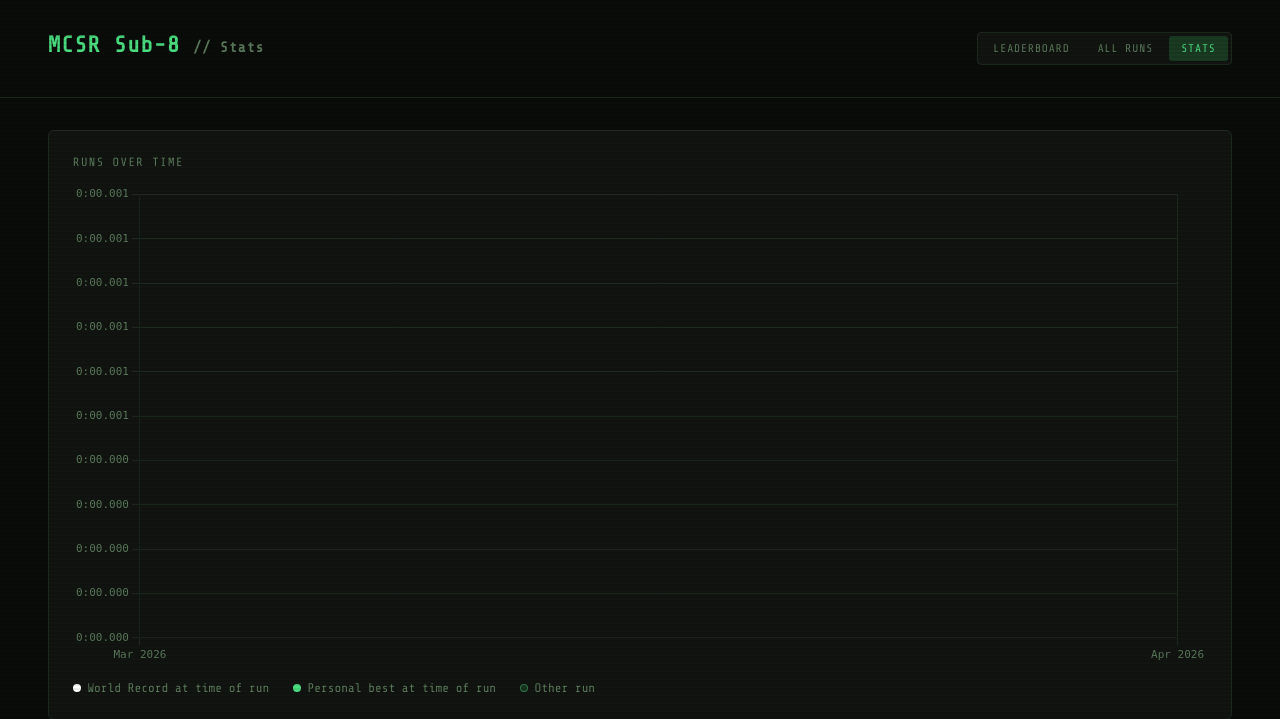
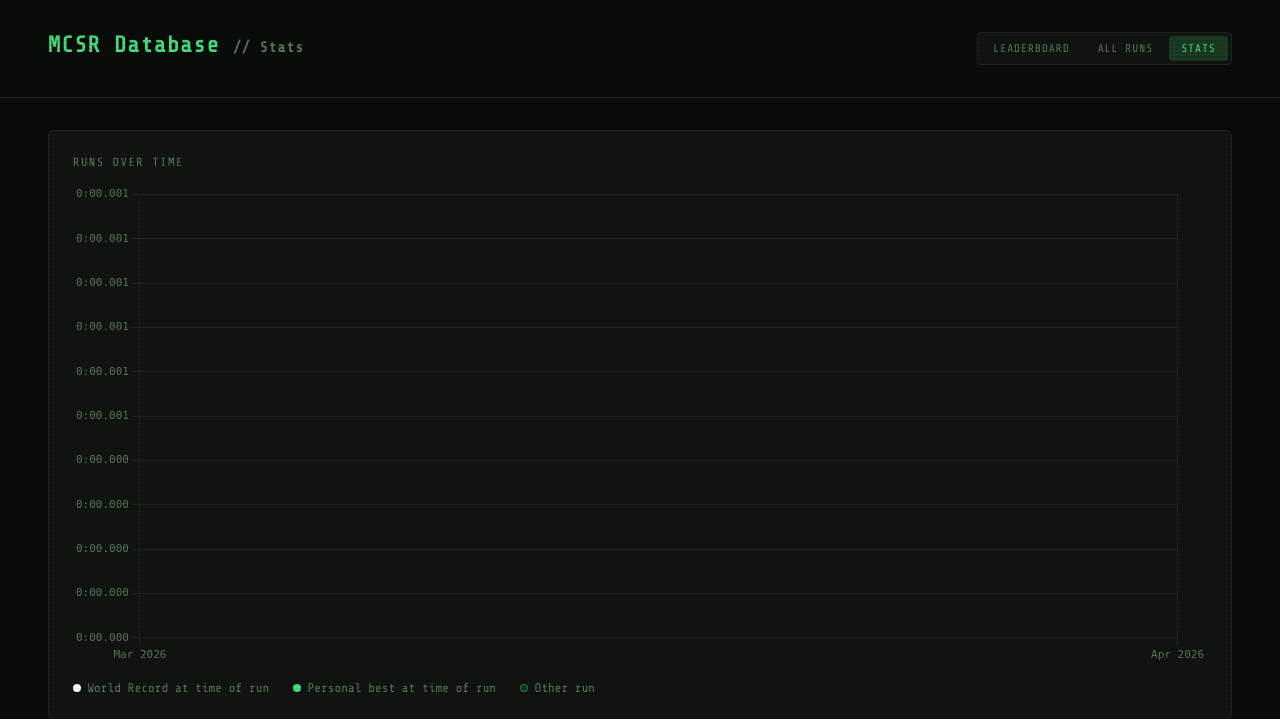
Before and after one commit to hlswan/MCSR-Database, a Flask app: page /stats in a window 1280 px wide. Shown: the top 719 px of the page. Run offline with Flask 3, Linux system fonts and the light colour scheme; data that the repository does not hold is empty.

Commit message:
changed stats page

```diff
--- a/templates/stats.html
+++ b/templates/stats.html
@@ -17,7 +17,7 @@
 <body>
 
   <header>
-    <h1>MCSR Sub-8 <span>// Stats</span></h1>
+    <h1>MCSR Database <span>// Stats</span></h1>
     <nav>
       <a href="/?view=leaderboard" class="toggle-btn">Leaderboard</a>
       <a href="/?view=all" class="toggle-btn">All Runs</a>
```
Also changed, not shown: todo.md (+6 -0 lines).
